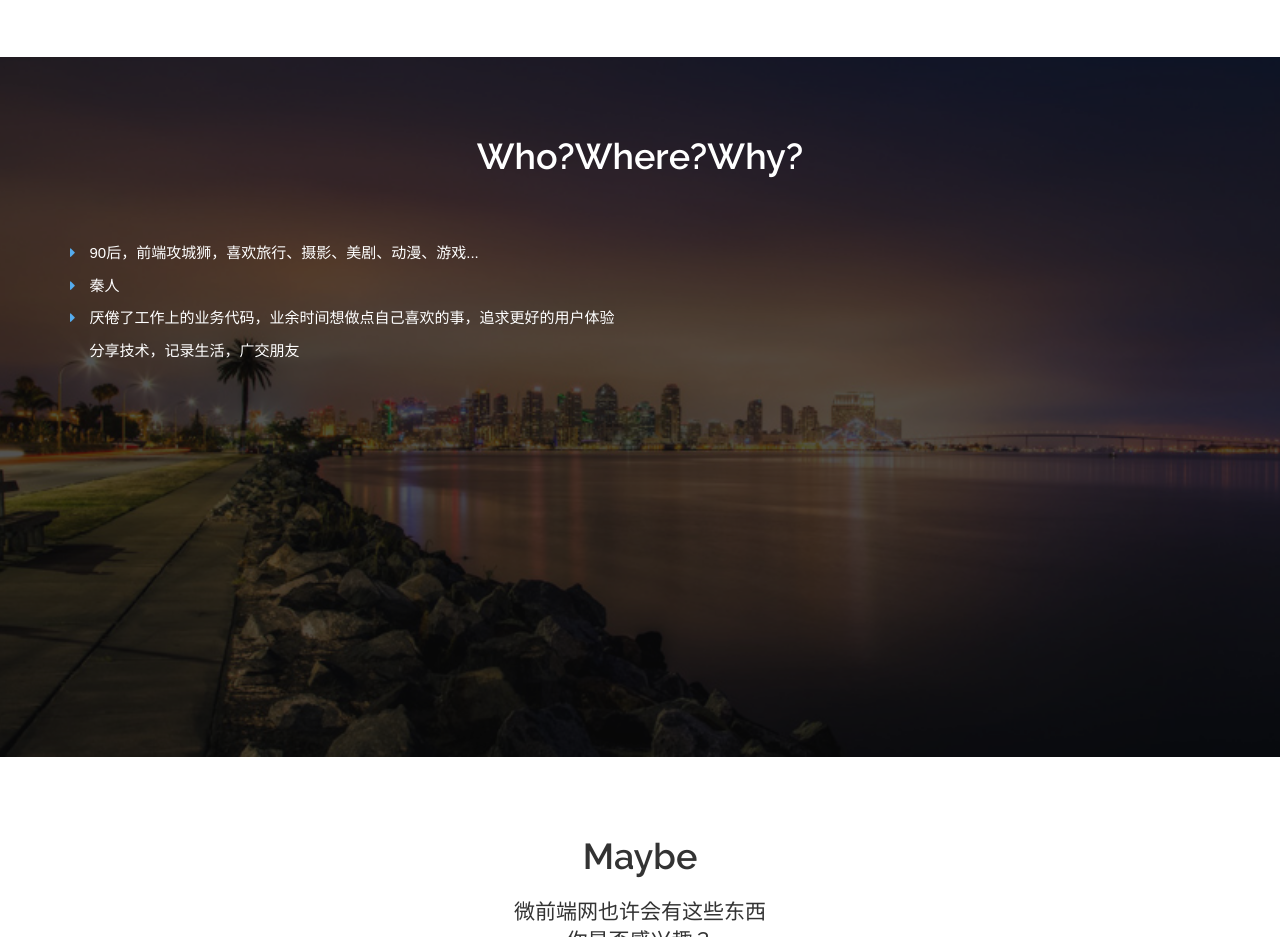
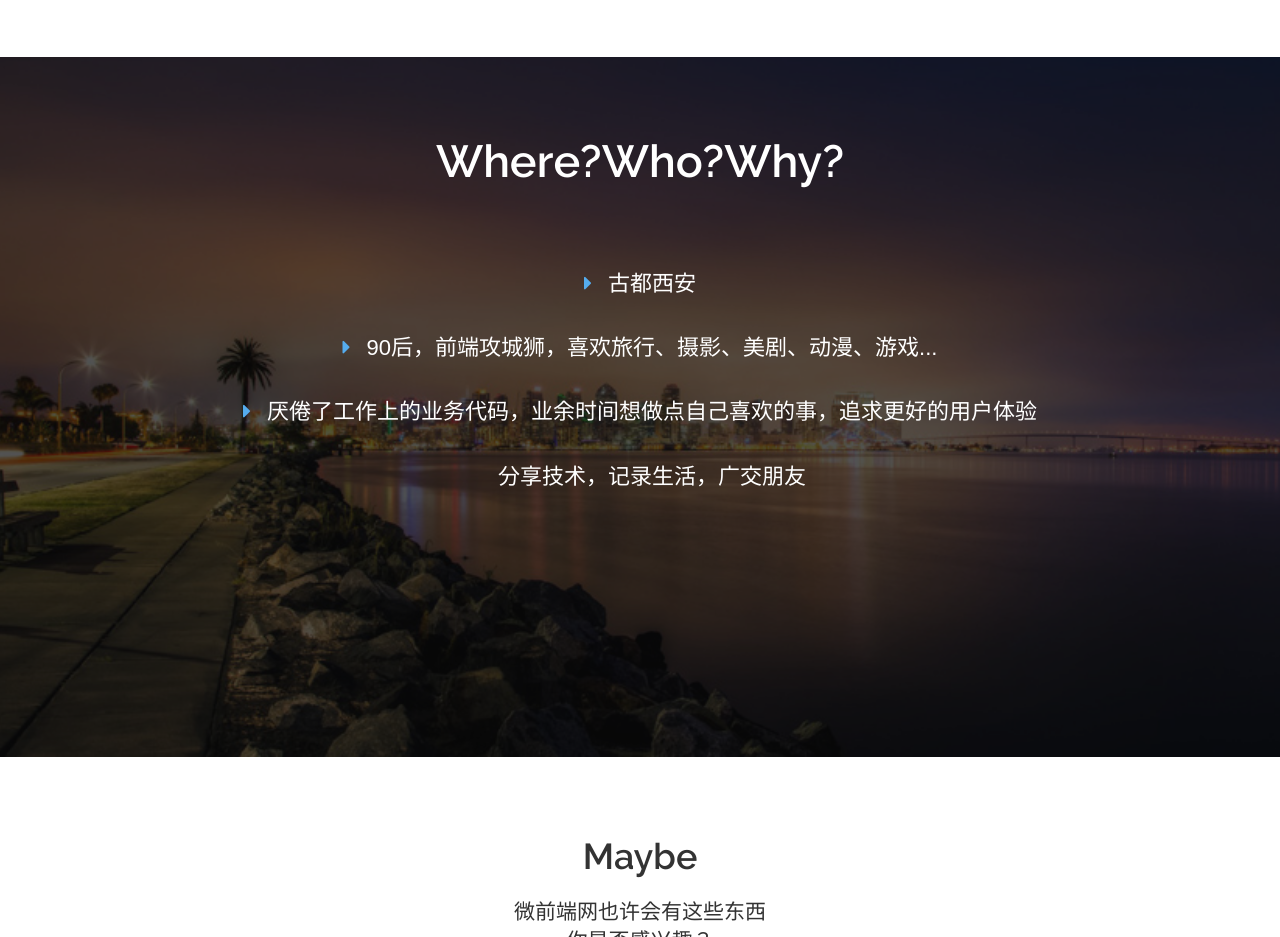
Before and after one commit to wangmingdong/weqianduan-temp, a plain HTML site: page index.html in a window 1280 px wide. Shown: the part 1820-2757 px from the top of the page. Drawn offline with Linux system fonts and the light colour scheme.

Commit message:
样式调整

```diff
--- a/css/style.css
+++ b/css/style.css
@@ -89,6 +89,9 @@ img {
 	display: block;
 	max-width: 100%;
 	height: auto;
+}
+#services{
+	font-size: 45px;
 }
 #logo{
 	width: 60px;
--- a/index.html
+++ b/index.html
@@ -187,15 +187,31 @@
 		<!-- ================ -->
 		<div class="section translucent-bg bg-image-1 black">
 			<div class="container object-non-visible" data-animation-effect="fadeIn">
-				<h1 id="services"  class="text-center site-name title">Who?Where?Why?</h1>
+				<h1 id="services"  class="text-center site-name title">Where?Who?Why?</h1>
 				<div class="space"></div>
 				<div class="row">
 					<div class="col-md-12">
-						<ul class="list-unstyled">
-							<li><i class="fa fa-caret-right pr-10 text-colored"></i> 90后，前端攻城狮，喜欢旅行、摄影、美剧、动漫、游戏...</li>
-							<li><i class="fa fa-caret-right pr-10 text-colored"></i> 秦人</li>
-							<li><i class="fa fa-caret-right pr-10 text-colored"></i> 厌倦了工作上的业务代码，业余时间想做点自己喜欢的事，追求更好的用户体验</li>
-							<li><i class="fa fa-caret-right pr-10 text-colored" style="visibility: hidden"></i> 分享技术，记录生活，广交朋友</li>
+						<ul class="list-unstyled text-center">
+							<li>
+								<h3>
+									<i class="fa fa-caret-right pr-10 text-colored"></i> 古都西安
+								</h3>
+							</li>
+							<li>
+								<h3>
+									<i class="fa fa-caret-right pr-10 text-colored"></i> 90后，前端攻城狮，喜欢旅行、摄影、美剧、动漫、游戏...
+								</h3>
+							</li>
+							<li>
+								<h3>
+									<i class="fa fa-caret-right pr-10 text-colored"></i> 厌倦了工作上的业务代码，业余时间想做点自己喜欢的事，追求更好的用户体验
+								</h3>
+							</li>
+							<li>
+								<h3>
+									<i class="fa fa-caret-right pr-10 text-colored" style="visibility: hidden"></i> 分享技术，记录生活，广交朋友
+								</h3>
+							</li>
 						</ul>
 					</div>
 				</div>
```
